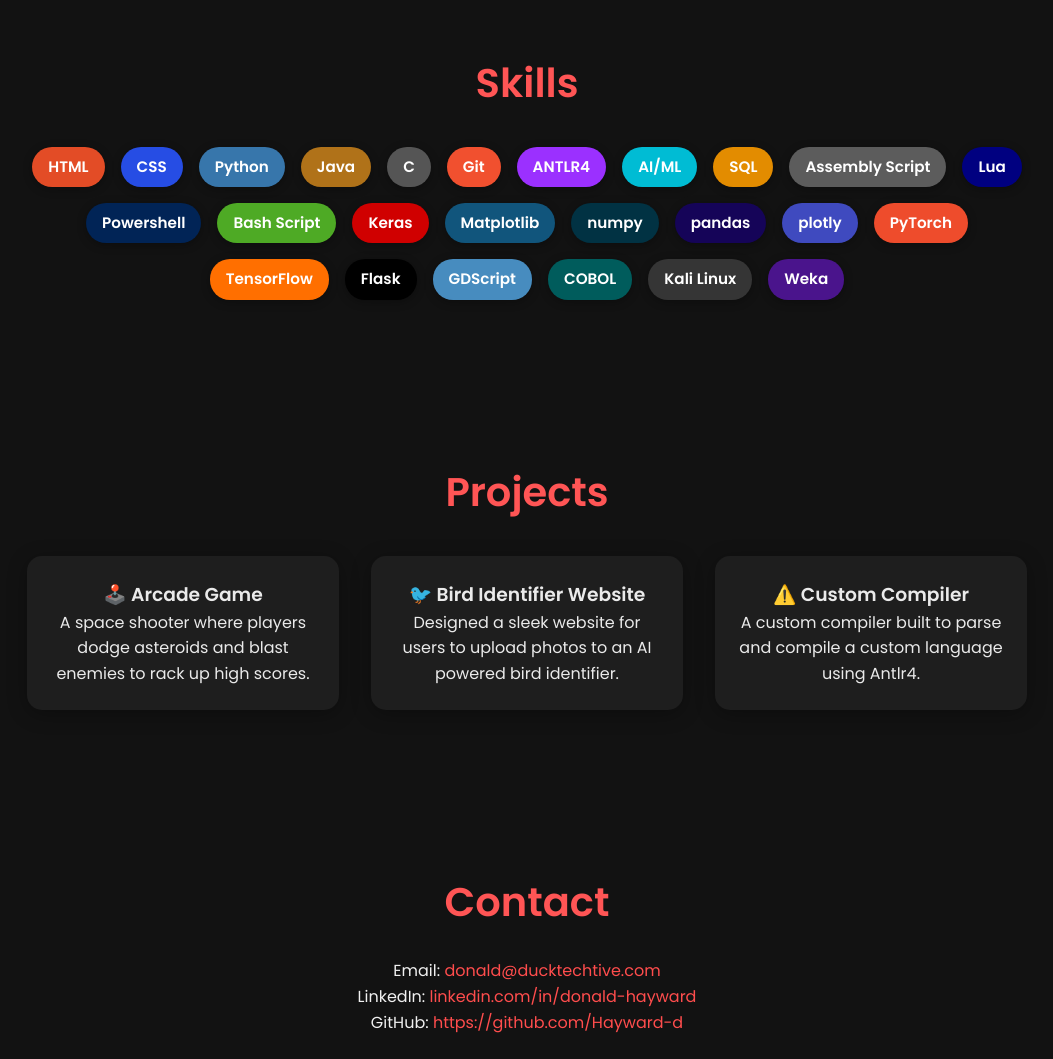
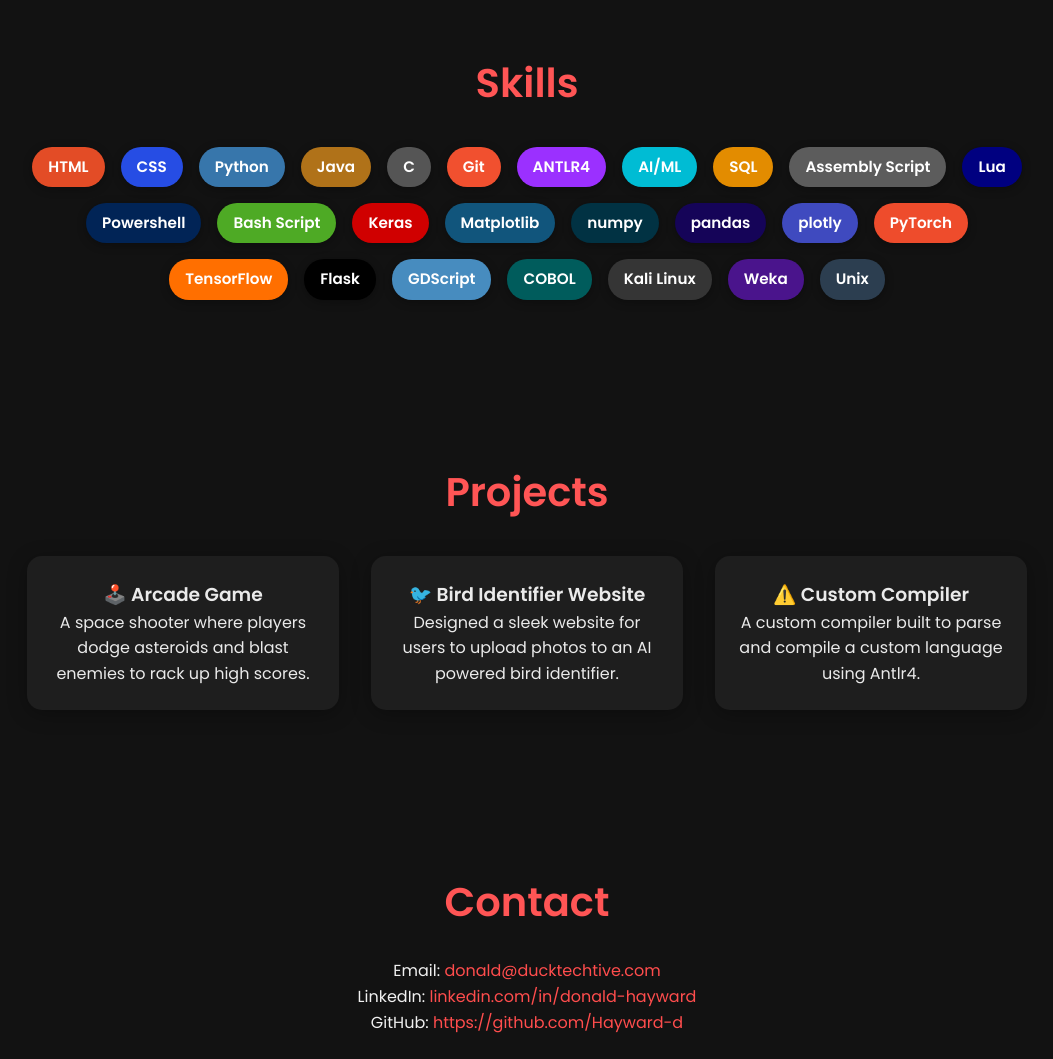
Before and after one commit to Hayward-d/Portfolio, a plain HTML site: page docs/index.html in a window 1280 px wide. Shown: the part 800-1859 px from the top of the page, without its empty margins (113-1166 px from the left). Drawn offline with Linux system fonts and the light colour scheme.

Commit message:
Skill Added

```diff
--- a/docs/index.css
+++ b/docs/index.css
@@ -225,6 +225,7 @@
 .skill-tag.cobol { background-color: #005c5c; }
 .skill-tag.kali { background-color: #353535; }
 .skill-tag.weka { background-color: #4a148c; }
+.skill-tag.unix { background-color: #2c3e50; }
 
 /* Responsive skill grid */
 @media (max-width: 600px) {
--- a/docs/index.html
+++ b/docs/index.html
@@ -63,6 +63,7 @@
       <span class="skill-tag cobol">COBOL</span>
       <span class="skill-tag kali">Kali Linux</span>
       <span class="skill-tag weka">Weka</span>
+      <span class="skill-tag unix">Unix</span>
     </div>
   </div>
 </section>
```
